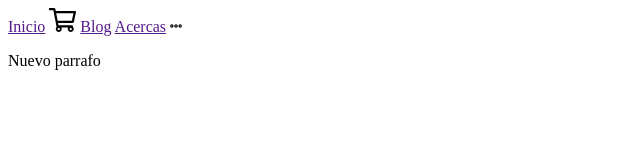
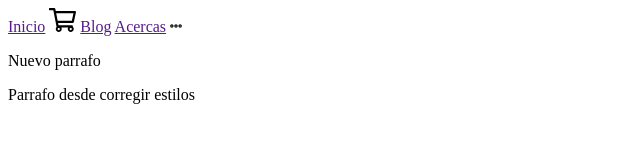
Before and after one commit to YOSOFT/tuto-git, a website: page index.html in a window 1280 px wide. Shown: the whole page, without its empty margins (0-640 px from the left). Drawn offline with Linux system fonts and the light colour scheme.

Commit message:
nuevo parrado desde corregir estilos

```diff
--- a/index.html
+++ b/index.html
@@ -23,5 +23,6 @@
         <img src="imagenes/more.svg" class="svg-more" alt="">
     </nav>
     <p>Nuevo parrafo</p>
+    <p>Parrafo desde corregir estilos</p>
 </body>
 </html>
```
